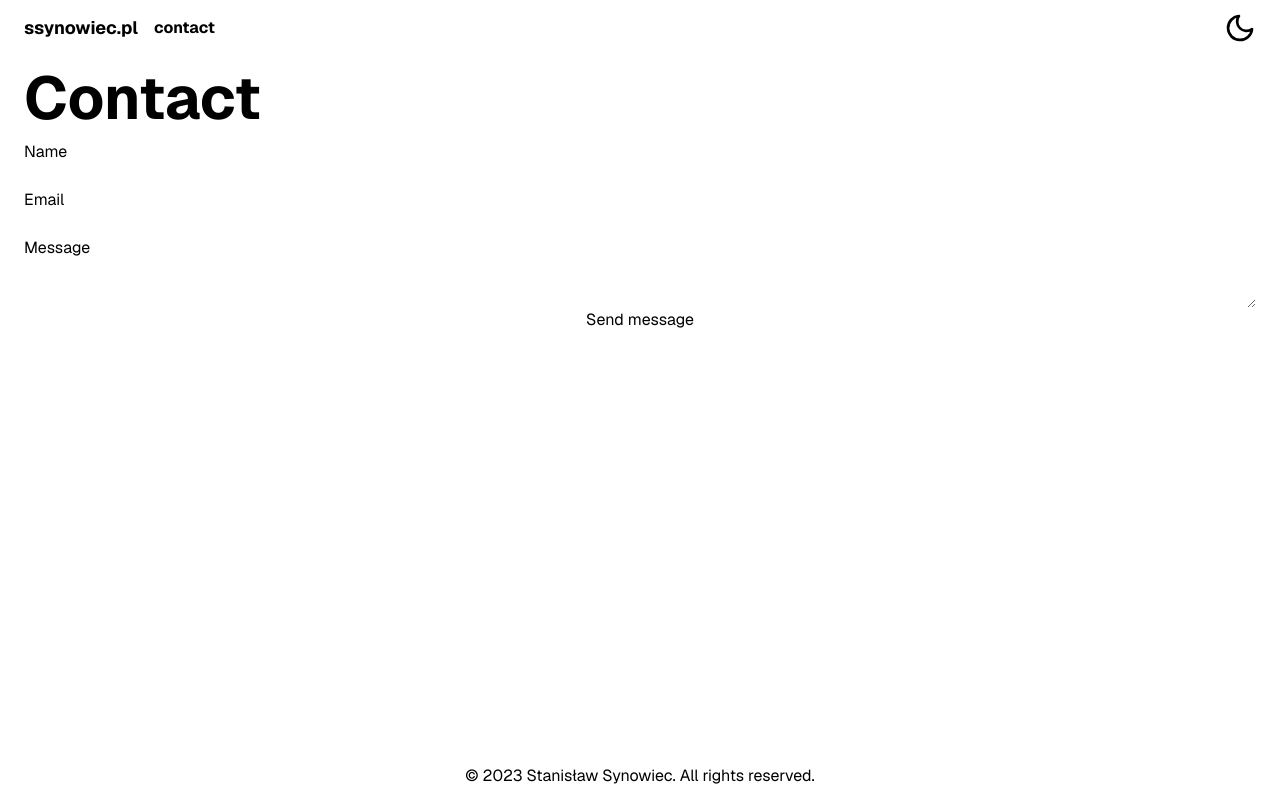
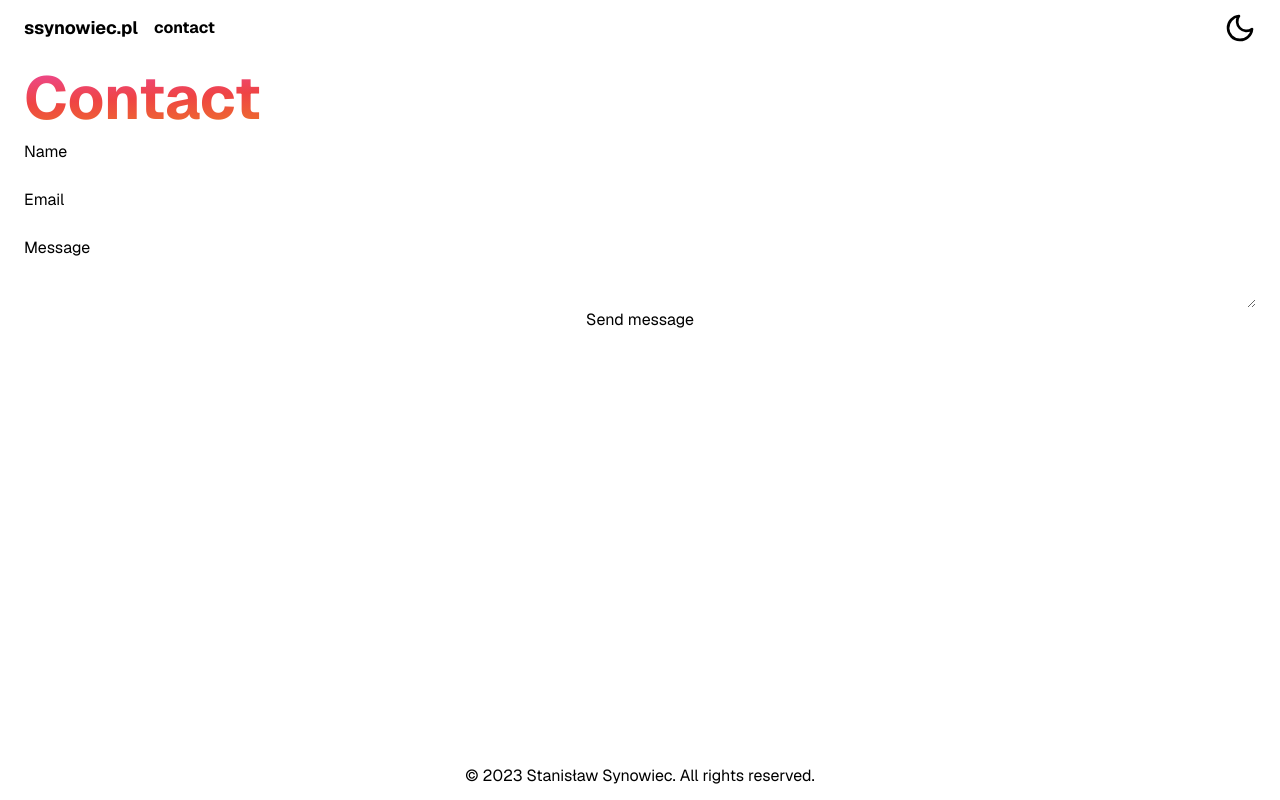
Before and after one commit to ssynowiec/ssynowiec.pl, a Next.js app: page /contact in a window 1280 px wide. Built offline with nearby package versions, Linux system fonts and the light colour scheme; no server answers.

Commit message:
style: add gradient to page title

```diff
--- a/src/components/pageTitle/pageTitle.tsx
+++ b/src/components/pageTitle/pageTitle.tsx
@@ -5,5 +5,9 @@ interface PageTitleProps {
 }
 
 export const PageTitle = ({ children }: PageTitleProps) => {
-  return <h1 className='text-6xl font-bold'>{children}</h1>;
+  return (
+    <h1 className='bg-gradient-to-br from-[#ec4899] via-[#ef4444] via-30% to-[#eab308] bg-clip-text text-6xl font-bold text-transparent'>
+      {children}
+    </h1>
+  );
 };
```
